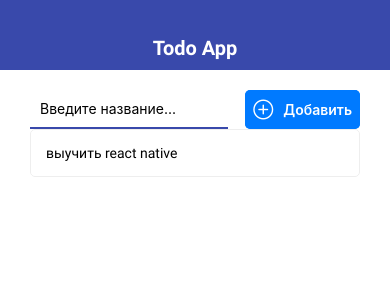
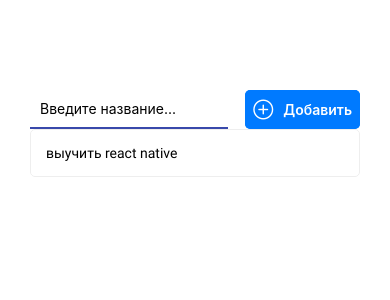
Before and after one commit to arturtarasov/Todo-App, a React Native app: screen / in a window 390 px wide. Shown: the top 300 px of the page. Built offline with nearby package versions, Linux system fonts and the light colour scheme.

Commit message:
adaptive, style for android and ios

```diff
--- a/App.js
+++ b/App.js
@@ -6,6 +6,7 @@ import { Alert, StyleSheet, View } from 'react-native';
 import { Navbar } from './src/components/Navbar';
 import { MainScreen } from './src/screens/MainScreen';
 import { TodoScreen } from './src/screens/TodoScreen';
+import { THEME } from './src/theme';
 
 async function loadApplication() {
   await Font.loadAsync({
@@ -113,7 +114,7 @@ export default function App() {
 
 const styles = StyleSheet.create({
   container: {
-    paddingHorizontal: 30,
+    paddingHorizontal: THEME.PADDING_HORIZONTAL,
     paddingVertical: 20
   }
 });
--- a/app.json
+++ b/app.json
@@ -4,13 +4,9 @@
     "slug": "reat-native-demo",
     "privacy": "public",
     "sdkVersion": "36.0.0",
-    "platforms": [
-      "ios",
-      "android",
-      "web"
-    ],
+    "platforms": ["ios", "android", "web"],
     "version": "1.0.0",
-    "orientation": "portrait",
+    "orientation": "default",
     "icon": "./assets/icon.png",
     "splash": {
       "image": "./assets/splash.png",
@@ -20,9 +16,7 @@
     "updates": {
       "fallbackToCacheTimeout": 0
     },
-    "assetBundlePatterns": [
-      "**/*"
-    ],
+    "assetBundlePatterns": ["**/*"],
     "ios": {
       "supportsTablet": true
     }
--- a/src/components/Navbar.js
+++ b/src/components/Navbar.js
@@ -1,12 +1,20 @@
 import React from 'react';
-import { StyleSheet, View } from 'react-native';
+import { Platform, StyleSheet, View } from 'react-native';
 
 import { THEME } from '../theme';
 import { AppTextBold } from './ui/AppTextBold';
 
 export const Navbar = ({ title }) => {
   return (
-    <View style={styles.navbar}>
+    <View
+      style={{
+        ...styles.navbar,
+        ...Platform.select({
+          ios: styles.navbarIos,
+          android: styles.navbarAndroid
+        })
+      }}
+    >
       <AppTextBold style={styles.text}>{title}</AppTextBold>
     </View>
   );
@@ -17,11 +25,17 @@ const styles = StyleSheet.create({
     height: 70,
     alignItems: "center",
     justifyContent: "flex-end",
-    backgroundColor: THEME.MAIN_COLOR,
     paddingBottom: 10
   },
+  navbarAndroid: {
+    backgroundColor: THEME.MAIN_COLOR
+  },
+  navbarIos: {
+    borderBottomColor: THEME.MAIN_COLOR,
+    borderBottomWidth: 1
+  },
   text: {
-    color: "white",
+    color: Platform.OS === "ios" ? THEME.MAIN_COLOR : "white",
     fontSize: 20
   }
 });
--- a/src/components/ui/AppButton.js
+++ b/src/components/ui/AppButton.js
@@ -1,16 +1,18 @@
 import React, { useState } from 'react';
-import { StyleSheet, TouchableOpacity, View } from 'react-native';
+import { Platform, StyleSheet, TouchableNativeFeedback, TouchableOpacity, View } from 'react-native';
 
 import { THEME } from '../../theme';
 import { AppTextBold } from './AppTextBold';
 
 export const AppButton = ({ children, onPress, color = THEME.MAIN_COLOR }) => {
+  const Wrapper =
+    Platform.OS === "android" ? TouchableNativeFeedback : TouchableOpacity;
   return (
-    <TouchableOpacity onPress={onPress} activeOpacity={0.7}>
+    <Wrapper onPress={onPress} activeOpacity={0.7}>
       <View style={{ ...styles.button, backgroundColor: color }}>
         <AppTextBold style={styles.text}>{children}</AppTextBold>
       </View>
-    </TouchableOpacity>
+    </Wrapper>
   );
 };
 
--- a/src/screens/MainScreen.js
+++ b/src/screens/MainScreen.js
@@ -1,11 +1,30 @@
-import React from 'react';
-import { FlatList, Image, StyleSheet, View } from 'react-native';
+import React, { useEffect, useState } from 'react';
+import { Dimensions, FlatList, Image, StyleSheet, View } from 'react-native';
 
 import { AddTodo } from '../components/AddTodo';
 import { Todo } from '../components/Todo';
+import { THEME } from '../theme';
 
 export const MainScreen = ({ addTodo, todos, removeTodo, openTodo }) => {
+  const [deviceWidth, setDeviceWidth] = useState(
+    Dimensions.get("window").width - THEME.PADDING_HORIZONTAL * 2
+  );
+
+  useEffect(() => {
+    const update = () => {
+      const width =
+        Dimensions.get("window").width - THEME.PADDING_HORIZONTAL * 2;
+      setDeviceWidth(width);
+    };
+    Dimensions.addEventListener("change", update);
+
+    return () => {
+      Dimensions.removeEventListener("change", update);
+    };
+  });
+
   let content = (
+    <View style={{ width: deviceWidth }}>
       <FlatList
         keyExtractor={item => item.id.toString()}
         data={todos}
@@ -13,6 +32,7 @@ export const MainScreen = ({ addTodo, todos, removeTodo, openTodo }) => {
           <Todo todo={item} onRemove={removeTodo} onOpen={openTodo} />
         )}
       />
+    </View>
   );
   if (todos.length === 0) {
     content = (
--- a/src/screens/TodoScreen.js
+++ b/src/screens/TodoScreen.js
@@ -1,6 +1,6 @@
 import { AntDesign, FontAwesome } from '@expo/vector-icons';
 import React, { useState } from 'react';
-import { StyleSheet, View } from 'react-native';
+import { Dimensions, StyleSheet, View } from 'react-native';
 
 import { EditModal } from '../components/EditModal';
 import { AppButton } from '../components/ui/AppButton';
@@ -61,7 +61,7 @@ const styles = StyleSheet.create({
     padding: 15
   },
   button: {
-    width: "40%"
+    width: Dimensions.get("window").width / 2.5
   },
   title: {
     fontSize: 20
--- a/src/theme.js
+++ b/src/theme.js
@@ -1,5 +1,6 @@
 export const THEME = {
   DANGER_COLOR: "#e53935",
   GREY_COLOR: "#757575",
-  MAIN_COLOR: "#3949ab"
+  MAIN_COLOR: "#3949ab",
+  PADDING_HORIZONTAL: 30
 };
```
Lines whose indentation alone changed are shown as unchanged.
